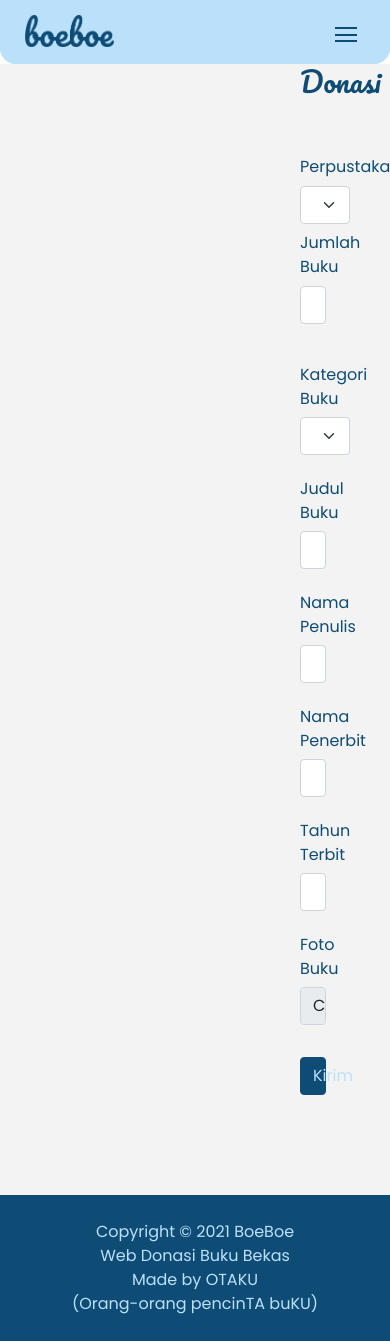
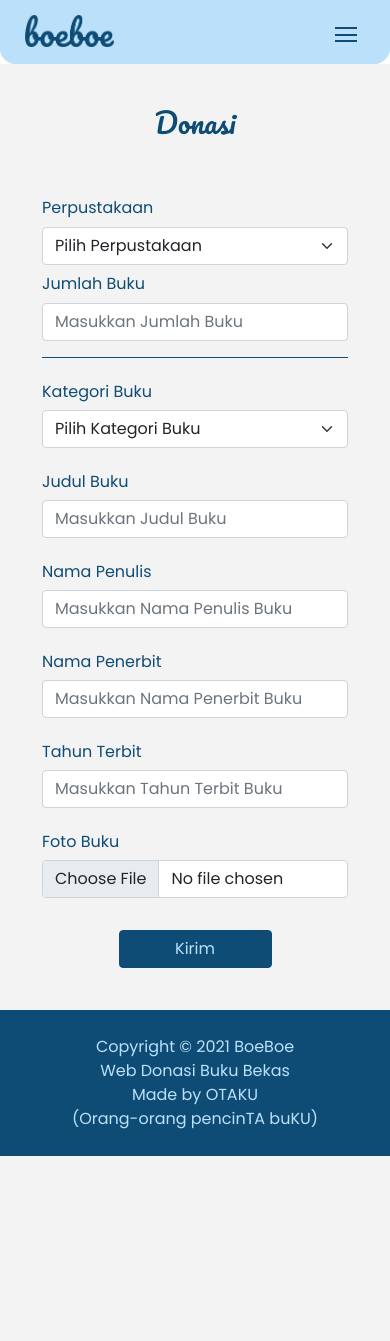
Before and after one commit to BOEBOE-Web/BOEBOE-Web_DonasiBuku, a PHP site: page /assets/donasi.php in a window 390 px wide. After the commit the page ends 1156 px from the top, so only its background shows below. Run offline with PHP 8.4, Linux system fonts and the light colour scheme.

Commit message:
Update donasi-responsive.css

```diff
--- a/web-pt1/css/donasi-responsive.css
+++ b/web-pt1/css/donasi-responsive.css
@@ -12,6 +12,7 @@
   }
 
   #donasi-container {
+    padding: 100px;
     height: 880px;
     margin-top: 4rem;
   }
@@ -120,6 +121,6 @@
   #donasi-container {
     display: block;
     height: 100%;
-    padding-top: 1px;
+    padding: 42px;
   }
 }
```
